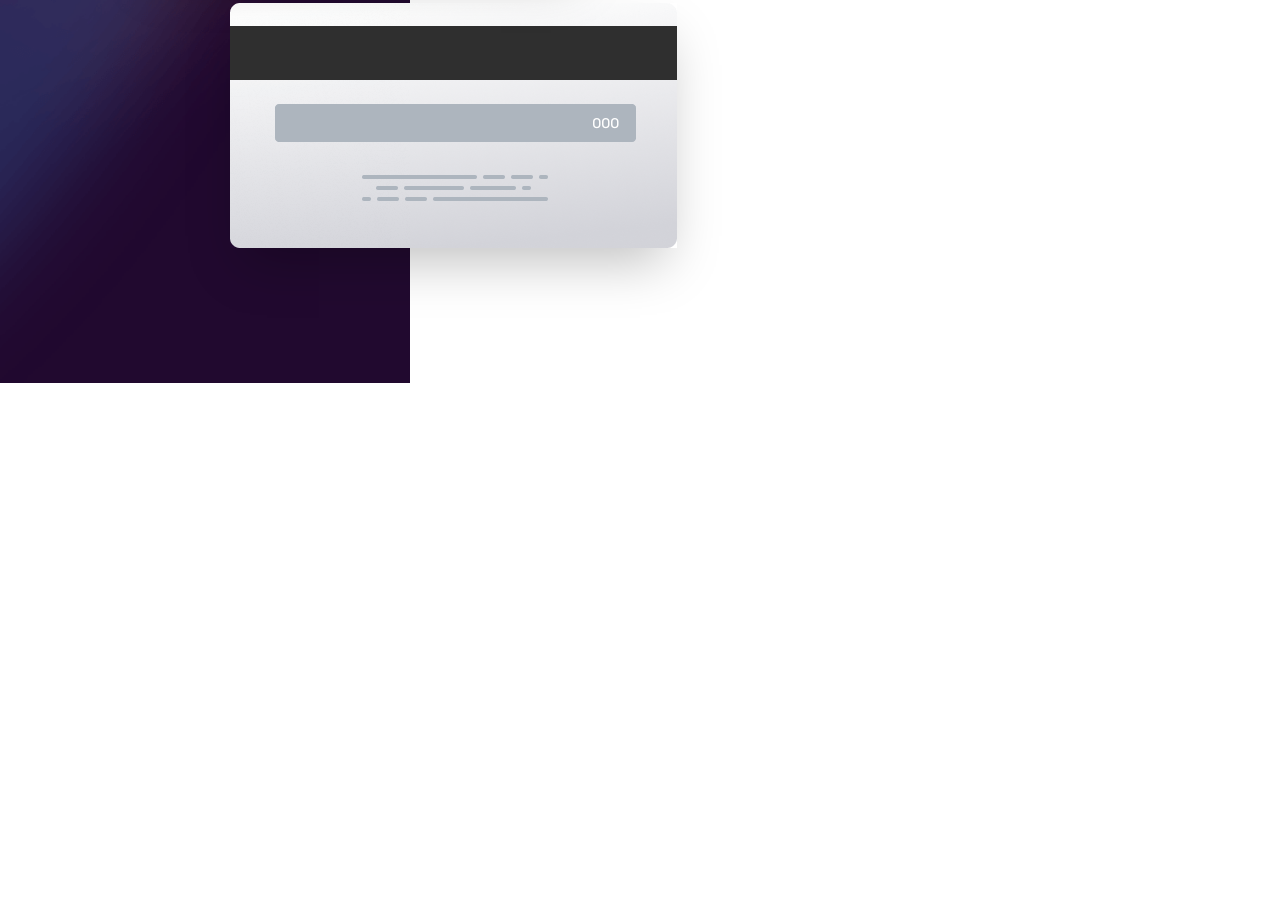
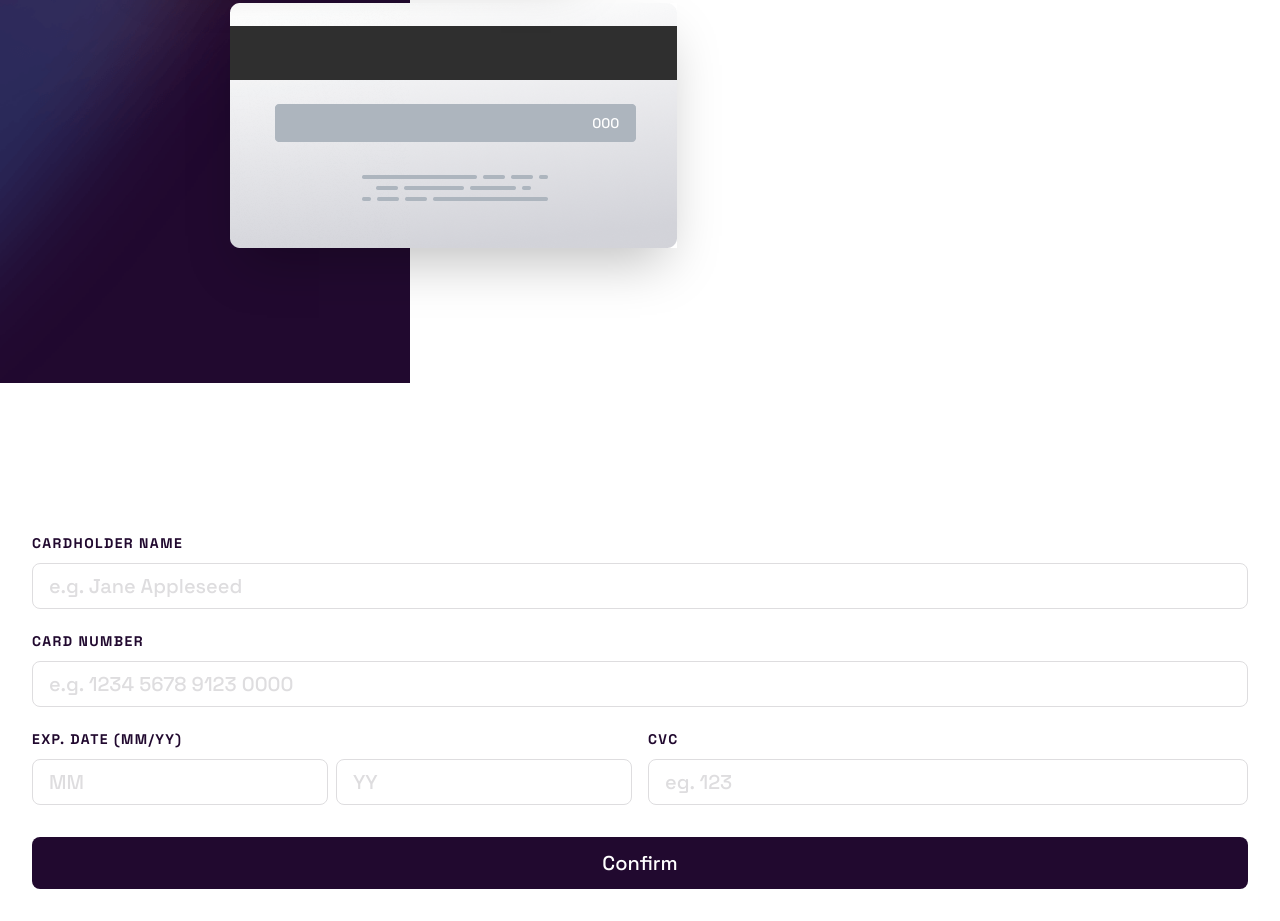
Before and after one commit to arshGoyalDev/interactive-card-details-form, a website: page index.html in a window 1280 px wide. Shown: the part 417-1338 px from the top of the page. Before the commit the page ends 800 px from the top, so only its background shows below. Drawn offline with Linux system fonts and the light colour scheme.

Commit message:
added card details form

```diff
--- a/index.html
+++ b/index.html
@@ -18,7 +18,7 @@
     <title>Frontend Mentor | Interactive card details form</title>
   </head>
   <body class="text-xl font-medium">
-    <main class="">
+    <main class="grid grid-cols-1 items-center">
       <div class="relative xl:flex xl:w-fit xl:h-screen xl:items-center">
         <div class="xl:h-screen">
           <img
@@ -26,19 +26,31 @@
             alt="main mobile"
             class="w-screen absolute top-0 z-0 xl:hidden"
           />
-          <img src="./images/bg-main-desktop.png" alt="main desktop" class="h-screen max-w-[32vw] hidden absolute left-0 xl:block">
+          <img
+            src="./images/bg-main-desktop.png"
+            alt="main desktop"
+            class="h-screen max-w-[32vw] hidden absolute left-0 xl:block"
+          />
         </div>
 
-        <div class="z-10 relative flex flex-col xl:flex-col-reverse items-end pt-10 pr-4 xl:p-0 xl:gap-10 xl:left-[18vw]">
+        <div
+          class="z-10 relative flex flex-col xl:flex-col-reverse items-end pt-10 pr-4 xl:p-0 xl:gap-10 xl:left-[18vw]"
+        >
           <div class="w-3/4 xl:w-fit relative shadow-2xl">
-            <img src="./images/bg-card-back.png" alt="card-back" class="w-full" />
+            <img
+              src="./images/bg-card-back.png"
+              alt="card-back"
+              class="w-full"
+            />
             <p
               class="absolute right-[13%] top-[42%] xs:top-[44%] xl:top-[45%] text-xs xl:text-sm text-neutral-white"
             >
               000
             </p>
           </div>
-          <div class="w-3/4 xl:w-fit absolute xl:relative top-[66%] right-[20%] shadow-2xl">
+          <div
+            class="w-3/4 xl:w-fit absolute xl:relative top-[66%] right-[20%] shadow-2xl"
+          >
             <img
               src="./images/bg-card-front.png"
               alt="card-front"
@@ -47,9 +59,15 @@
             <div
               class="absolute top-0 w-full h-full rounded-md p-5 lg:p-8 flex flex-col justify-between"
             >
-              <img src="./images/card-logo.svg" alt="card-logo" class="w-14 md:w-20" />
+              <img
+                src="./images/card-logo.svg"
+                alt="card-logo"
+                class="w-14 md:w-20"
+              />
               <div>
-                <div class="text-xl md:text-3xl tracking-wide text-neutral-white flex justify-between">
+                <div
+                  class="text-xl md:text-3xl tracking-wide text-neutral-white flex justify-between"
+                >
                   <span>0000</span>
                   <span>0000</span>
                   <span>0000</span>
@@ -67,7 +85,79 @@
         </div>
       </div>
 
-
+      <form>
+        <div class="mt-[14vh] p-8 flex flex-col gap-4">
+          <div>
+            <label
+              for="cardholder-name"
+              class="uppercase tracking-widest font-bold text-sm text-neutral-veryDarkViolet"
+              >Cardholder Name</label
+            >
+            <input
+              type="text"
+              name="cardholder-name"
+              id="cardholder-name"
+              placeholder="e.g. Jane Appleseed"
+              class="w-full border-[1px] border-neutral-lightGrayishViolet rounded-lg px-4 py-2 mt-2 placeholder:text-neutral-lightGrayishViolet hover:border-neutral-veryDarkViolet cursor-pointer"
+            />
+          </div>
+          <div>
+            <label
+              for="card-number"
+              class="uppercase tracking-widest font-bold text-sm text-neutral-veryDarkViolet"
+              >card number</label
+            >
+            <input
+              type="text"
+              name="card-number"
+              id="card-number"
+              placeholder="e.g. 1234 5678 9123 0000"
+              class="w-full border-[1px] border-neutral-lightGrayishViolet rounded-lg px-4 py-2 mt-2 placeholder:text-neutral-lightGrayishViolet hover:border-neutral-veryDarkViolet cursor-pointer"
+            />
+          </div>
+          <div class="grid gap-4 grid-cols-2">
+            <div>
+              <label
+                for="expiry-date"
+                class="uppercase tracking-widest font-bold text-sm text-neutral-veryDarkViolet"
+                >exp. Date (mm/yy)</label
+              >
+              <div class="flex gap-2">
+                <input
+                  type="number"
+                  name="month"
+                  id="month"
+                  placeholder="MM"
+                  class="w-full border-[1px] border-neutral-lightGrayishViolet rounded-lg px-4 py-2 mt-2 placeholder:text-neutral-lightGrayishViolet hover:border-neutral-veryDarkViolet cursor-pointer"
+                />
+                <input
+                  type="number"
+                  name="year"
+                  id="year"
+                  placeholder="YY"
+                  class="w-full border-[1px] border-neutral-lightGrayishViolet rounded-lg px-4 py-2 mt-2 placeholder:text-neutral-lightGrayishViolet hover:border-neutral-veryDarkViolet cursor-pointer"
+                />
+              </div>
+            </div>
+            <div>
+              <label
+                for="cvc"
+                class="uppercase tracking-widest font-bold text-sm text-neutral-veryDarkViolet"
+              >
+                cvc
+              </label>
+              <input
+                type="number"
+                name="cvc"
+                id="cvc"
+                placeholder="eg. 123"
+                class="w-full border-[1px] border-neutral-lightGrayishViolet rounded-lg px-4 py-2 mt-2 placeholder:text-neutral-lightGrayishViolet hover:border-neutral-veryDarkViolet cursor-pointer"
+              />
+            </div>
+          </div>
+          <button class="bg-neutral-veryDarkViolet py-3 text-neutral-white rounded-lg mt-4">Confirm</button>
+        </div>
+      </form>
     </main>
 
     <!-- 0000 0000 0000 0000
```
Also changed, not shown: css/style.css.
